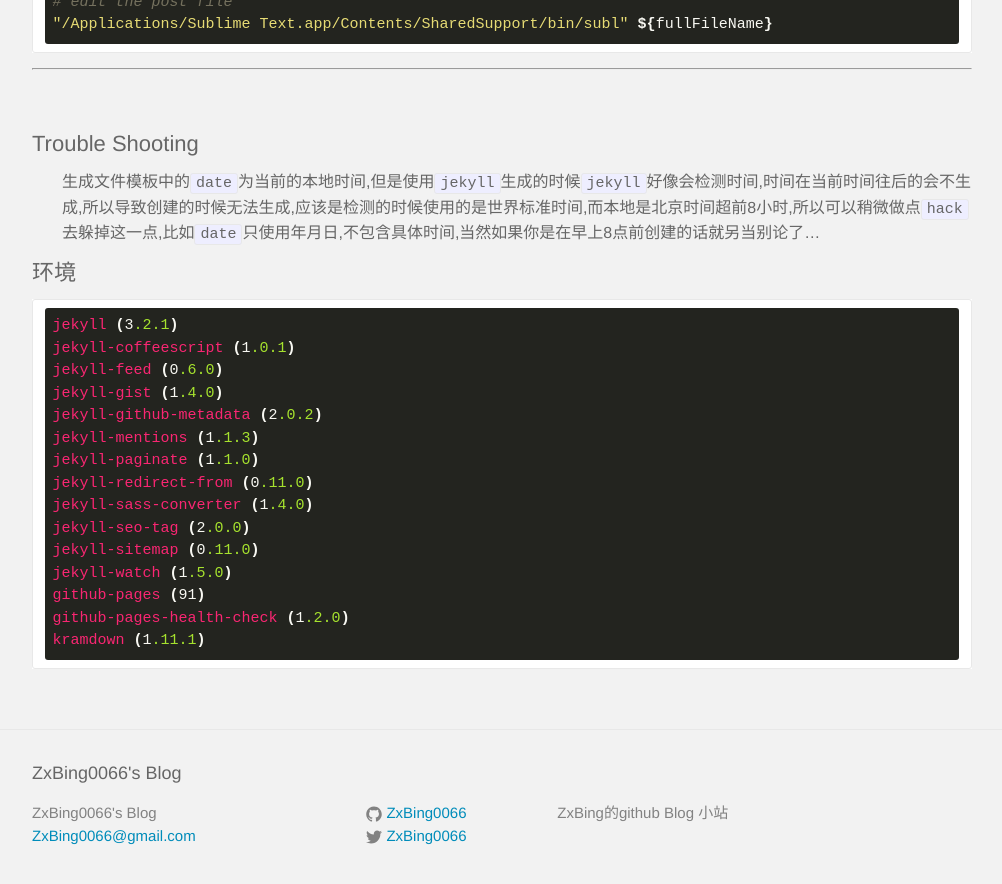
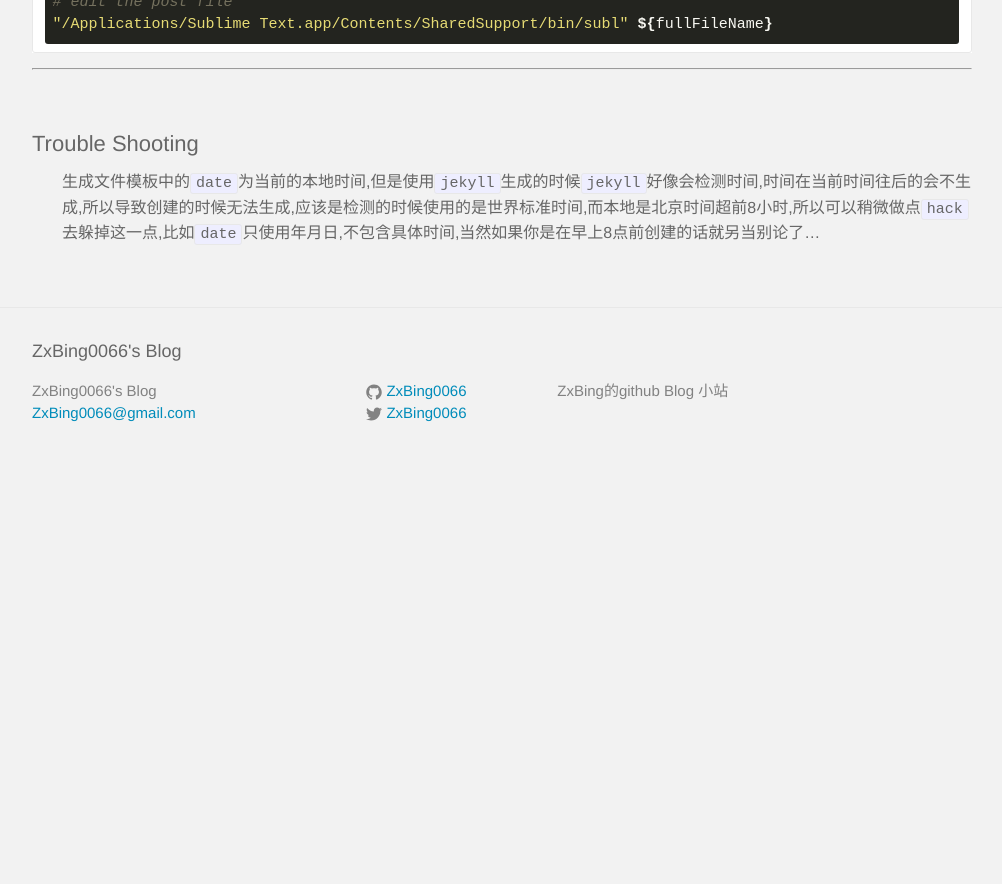
Before and after one commit to ZxBing0066/Blog, a Jekyll site: the page built from _posts/2016-08-14-shell-scripting.md, in a window 1280 px wide and 900 px high, scrolled down 1481 px. Shown: the top 884 px of the window, without its empty margins (138-1140 px from the left). Built offline with Jekyll 4.4.1, drawn with Linux system fonts in a browser that asks for light colours; comment, search, counter and statistics services are not loaded; after the commit the page ends 1966 px from its top, so only the background shows below that.

Commit message:
remove env

````diff
--- a/_posts/2016-08-14-shell-scripting.md
+++ b/_posts/2016-08-14-shell-scripting.md
@@ -82,23 +82,3 @@ echo "---\nlayout: post\ntitle:\ndate: ${date2}\nauthor: ZxBing0066\nblogid: ${p
 ## Trouble Shooting
 
 * 生成文件模板中的`date`为当前的本地时间,但是使用`jekyll`生成的时候`jekyll`好像会检测时间,时间在当前时间往后的会不生成,所以导致创建的时候无法生成,应该是检测的时候使用的是世界标准时间,而本地是北京时间超前8小时,所以可以稍微做点`hack`去躲掉这一点,比如`date`只使用年月日,不包含具体时间,当然如果你是在早上8点前创建的话就另当别论了...
-
-## 环境
-
-```sh
-jekyll (3.2.1)
-jekyll-coffeescript (1.0.1)
-jekyll-feed (0.6.0)
-jekyll-gist (1.4.0)
-jekyll-github-metadata (2.0.2)
-jekyll-mentions (1.1.3)
-jekyll-paginate (1.1.0)
-jekyll-redirect-from (0.11.0)
-jekyll-sass-converter (1.4.0)
-jekyll-seo-tag (2.0.0)
-jekyll-sitemap (0.11.0)
-jekyll-watch (1.5.0)
-github-pages (91)
-github-pages-health-check (1.2.0)
-kramdown (1.11.1)
-```
````
